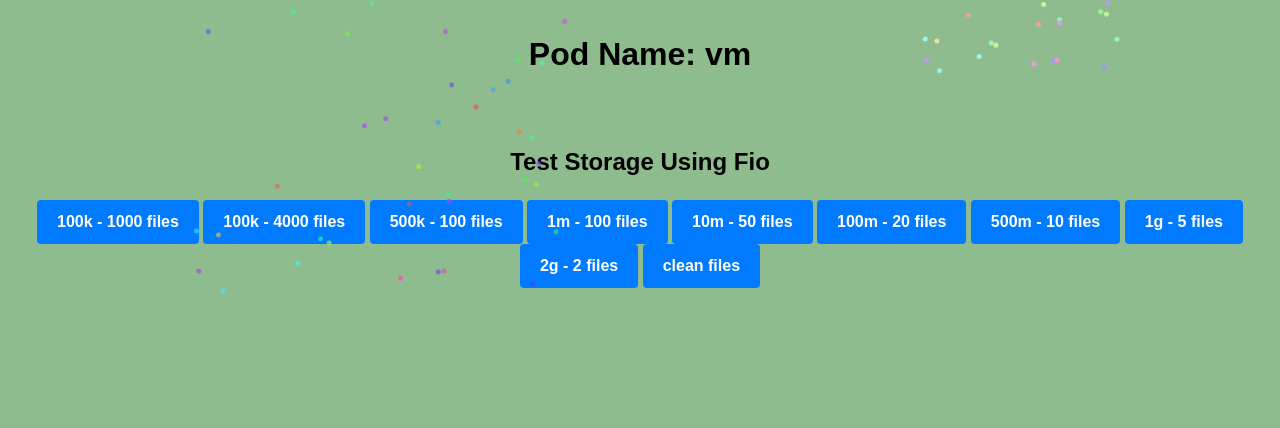
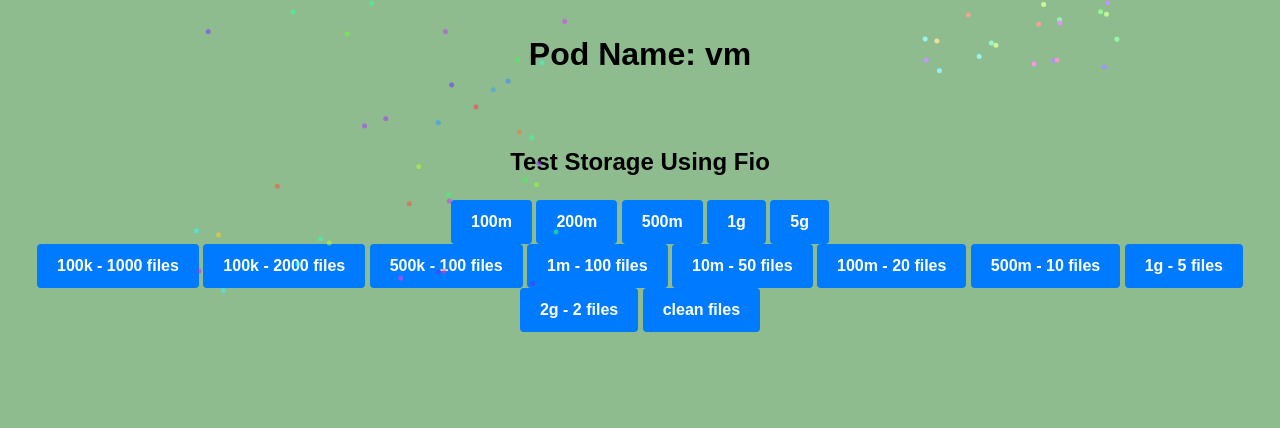
Before and after one commit to devopsteamsdb/openshift-test-page-v2, a Flask app: page / in a window 1280 px wide. Shown: the part 372-800 px from the top of the page. Run offline with Flask 3, Linux system fonts and the light colour scheme.

```diff
--- a/templates/index.html
+++ b/templates/index.html
@@ -274,15 +274,21 @@ button:hover {
 
 <p>
 <h2>Test Storage Using Fio</h2>
-<a href="/fio?size=100k&numjobs=1000&rw=randrw&blocksize=64k&ioengine=libaio&directory=/tmp&runtime=60" class="button">100k - 1000 files</a>
-<a href="/fio?size=100k&numjobs=4000&rw=randrw&blocksize=64k&ioengine=libaio&directory=/tmp&runtime=60" class="button">100k - 4000 files</a>
-<a href="/fio?size=500k&numjobs=100&rw=randrw&blocksize=64k&ioengine=libaio&directory=/tmp&runtime=60" class="button">500k - 100 files</a>
-<a href="/fio?size=1m&numjobs=100&rw=randrw&blocksize=64k&ioengine=libaio&directory=/tmp&runtime=60" class="button">1m - 100 files</a>
-<a href="/fio?size=10m&numjobs=50&rw=randrw&blocksize=64k&ioengine=libaio&directory=/tmp&runtime=60" class="button">10m - 50 files</a>
-<a href="/fio?size=100m&numjobs=20&rw=randrw&blocksize=64k&ioengine=libaio&directory=/tmp&runtime=60" class="button">100m - 20 files</a>
-<a href="/fio?size=500m&numjobs=10&rw=randrw&blocksize=64k&ioengine=libaio&directory=/tmp&runtime=60" class="button">500m - 10 files</a>
-<a href="/fio?size=1g&numjobs=5&rw=randrw&blocksize=64k&ioengine=libaio&directory=/tmp&runtime=60" class="button">1g - 5 files</a>
-<a href="/fio?size=2g&numjobs=2&rw=randrw&blocksize=64k&ioengine=libaio&directory=/tmp&runtime=60" class="button">2g - 2 files</a>
+<a href="/fio?size=100m&numjobs=1&rw=rw&blocksize=4k&ioengine=libaio&directory=/tmp&runtime=60" class="button">100m</a>
+<a href="/fio?size=200m&numjobs=1&rw=rw&blocksize=4k&ioengine=libaio&directory=/tmp&runtime=60" class="button">200m</a>
+<a href="/fio?size=500m&numjobs=1&rw=rw&blocksize=4k&ioengine=libaio&directory=/tmp&runtime=60" class="button">500m</a>
+<a href="/fio?size=1000m&numjobs=1&rw=rw&blocksize=4k&ioengine=libaio&directory=/tmp&runtime=60" class="button">1g</a>
+<a href="/fio?size=5g&numjobs=1&rw=rw&blocksize=4k&ioengine=libaio&directory=/tmp&runtime=60" class="button">5g</a>
+<br />
+<a href="/fio?size=100k&numjobs=1000&rw=rw&blocksize=4k&ioengine=libaio&directory=/tmp&runtime=60" class="button">100k - 1000 files</a>
+<a href="/fio?size=100k&numjobs=2000&rw=rw&blocksize=4k&ioengine=libaio&directory=/tmp&runtime=60" class="button">100k - 2000 files</a>
+<a href="/fio?size=500k&numjobs=100&rw=rw&blocksize=4k&ioengine=libaio&directory=/tmp&runtime=60" class="button">500k - 100 files</a>
+<a href="/fio?size=1m&numjobs=100&rw=rw&blocksize=4k&ioengine=libaio&directory=/tmp&runtime=60" class="button">1m - 100 files</a>
+<a href="/fio?size=10m&numjobs=50&rw=rw&blocksize=4k&ioengine=libaio&directory=/tmp&runtime=60" class="button">10m - 50 files</a>
+<a href="/fio?size=100m&numjobs=20&rw=rw&blocksize=4k&ioengine=libaio&directory=/tmp&runtime=60" class="button">100m - 20 files</a>
+<a href="/fio?size=500m&numjobs=10&rw=rw&blocksize=4k&ioengine=libaio&directory=/tmp&runtime=60" class="button">500m - 10 files</a>
+<a href="/fio?size=1g&numjobs=5&rw=rw&blocksize=4k&ioengine=libaio&directory=/tmp&runtime=60" class="button">1g - 5 files</a>
+<a href="/fio?size=2g&numjobs=2&rw=rw&blocksize=4k&ioengine=libaio&directory=/tmp&runtime=60" class="button">2g - 2 files</a>
 <a href="/cleanfiles?directory=/tmp" class="button">clean files</a>
 </p>
 
```
Also changed, not shown: README.md.
